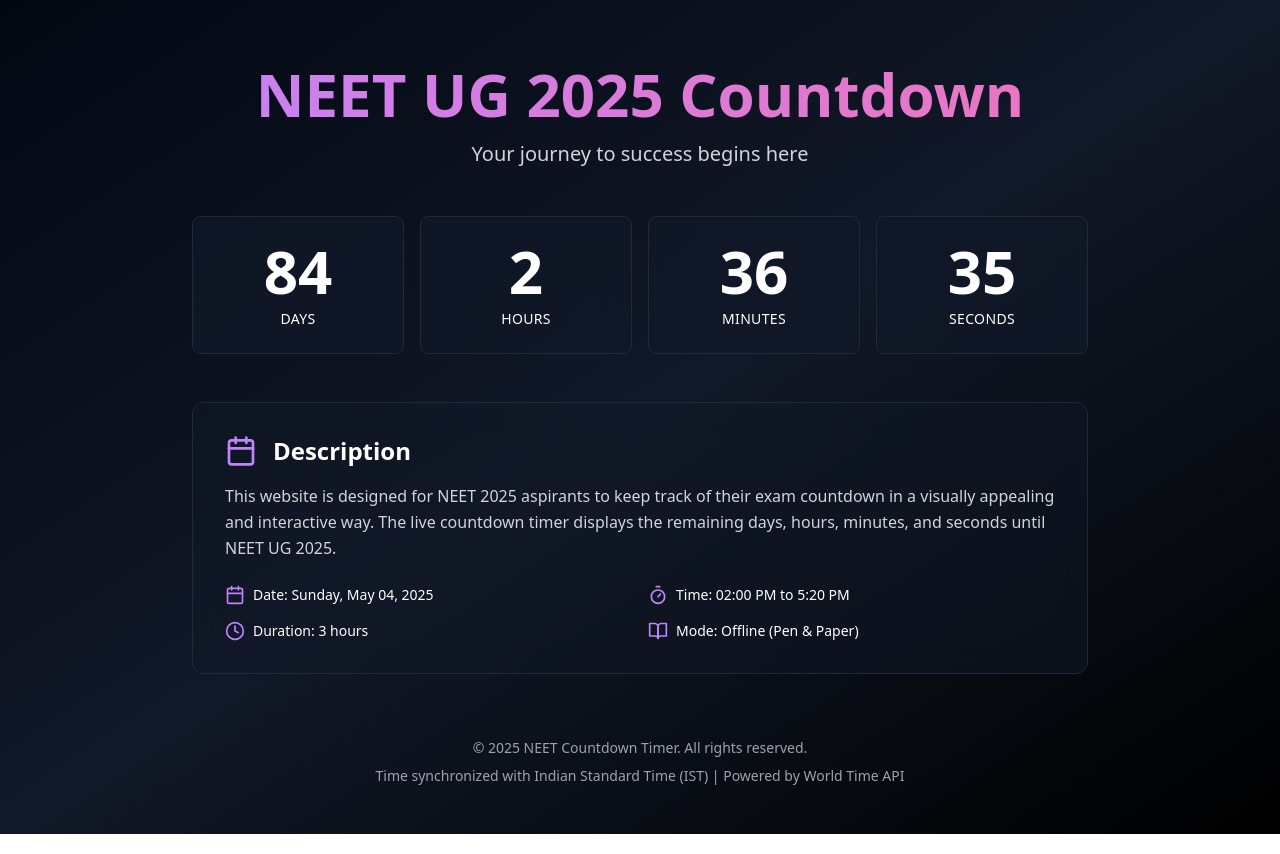
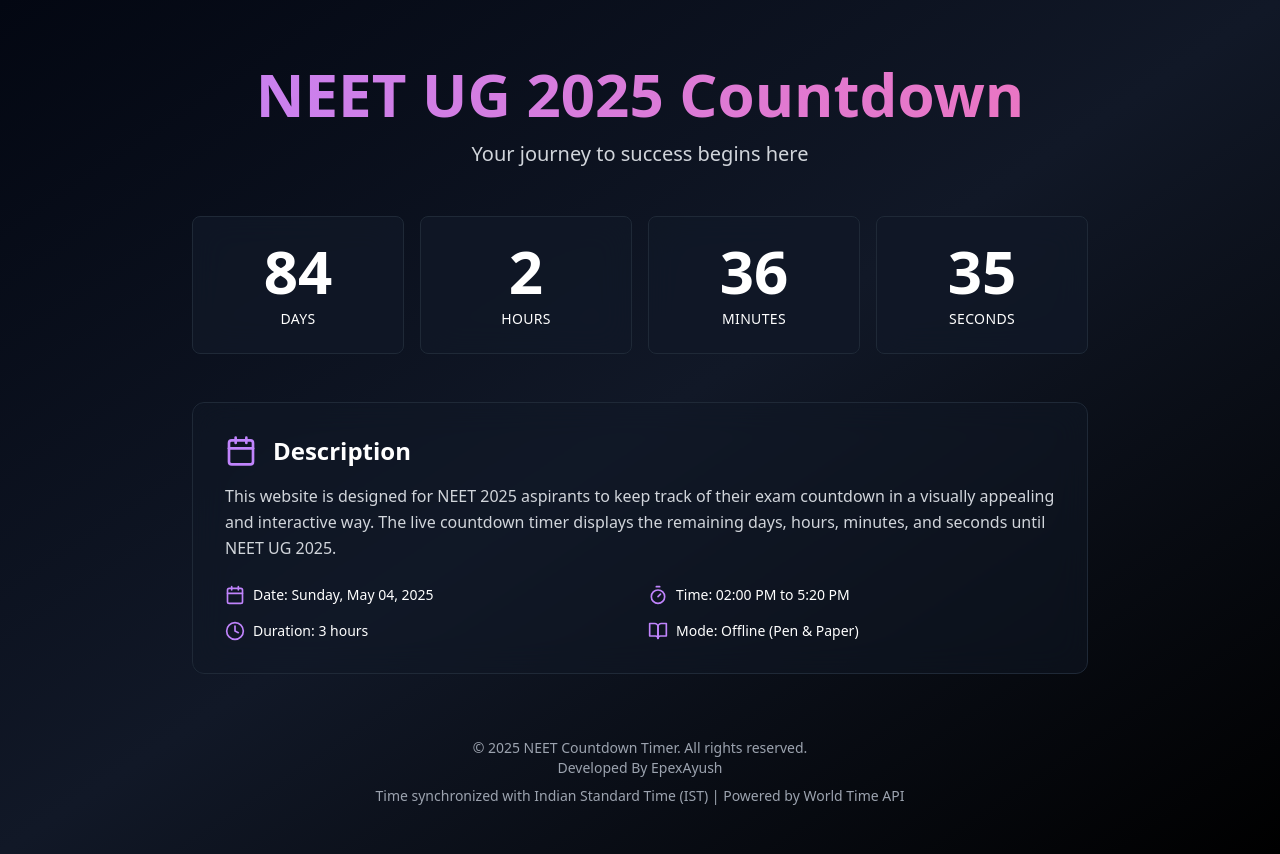
Before and after one commit to shreyashgamer23/neetcountdowntimer, a React (Vite) app: page / in a window 1280 px wide. Built offline with nearby package versions, Linux system fonts and the light colour scheme.

Commit message:
Update App.tsx

```diff
--- a/src/App.tsx
+++ b/src/App.tsx
@@ -99,6 +99,7 @@ function App() {
         {/* Footer */}
         <footer className="text-center text-sm text-gray-400 py-4">
           <p>© 2025 NEET Countdown Timer. All rights reserved.</p>
+<p>Developed By EpexAyush</p>
           <p className="mt-2">
             Time synchronized with Indian Standard Time (IST) | Powered by World Time API
           </p>
```
